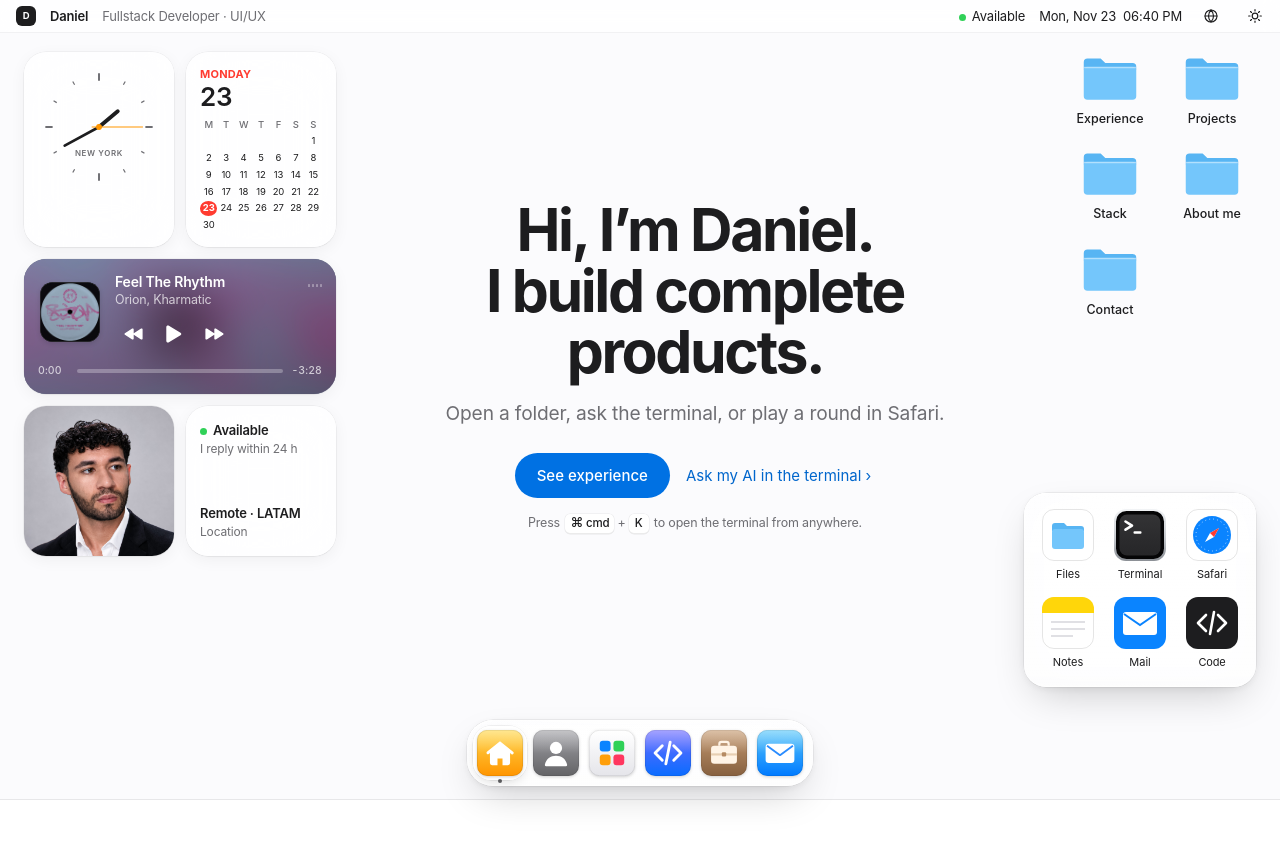
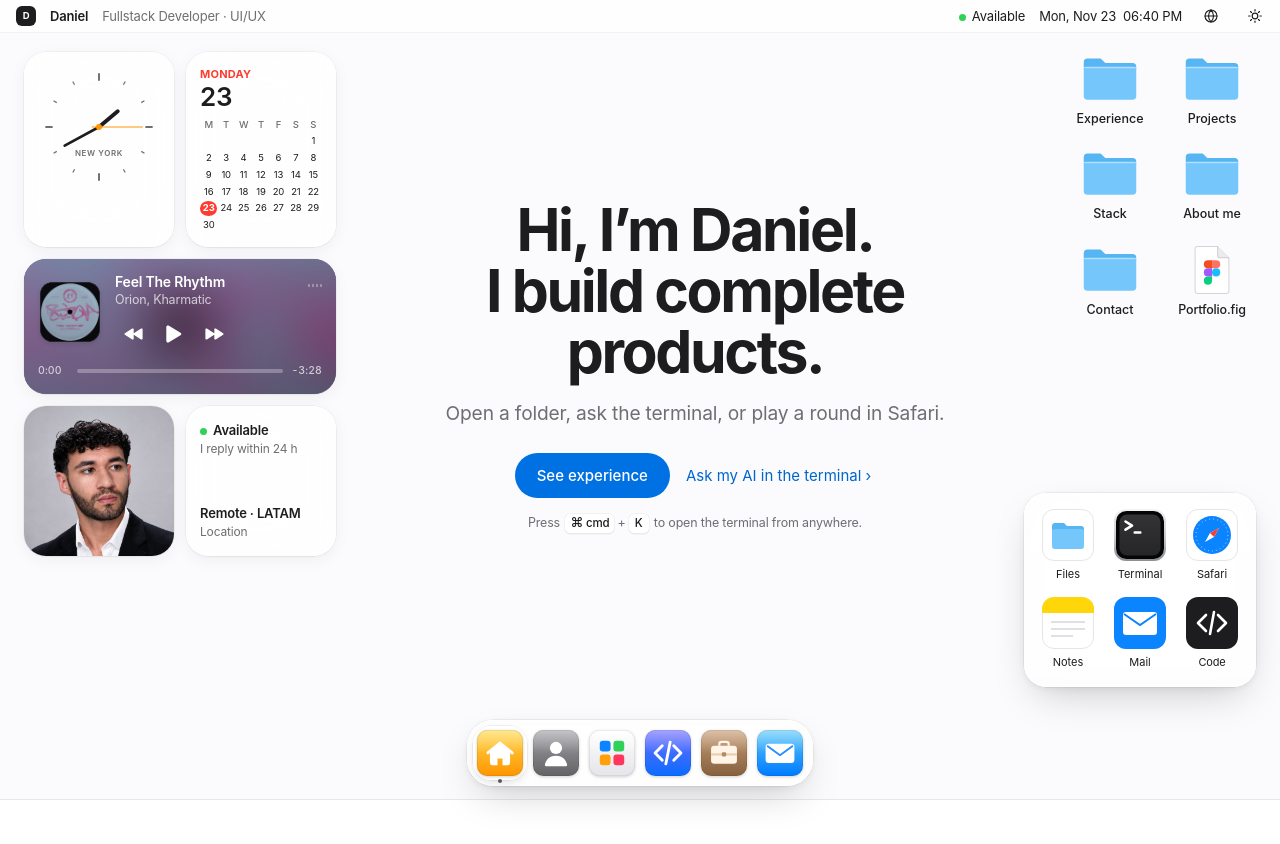
Before and after one commit to daswitez/daniel-portfolio-web, a Next.js app: page /en in a window 1280 px wide. Shown: the top 844 px of the page. Built offline with nearby package versions, Linux system fonts and the light colour scheme.

Commit message:
Add Figma file support: create FigmaFileIcon component and integrate into DesktopIcons; update profile with Figma URL and translations

```diff
--- a/src/components/desktop/Desktop.module.css
+++ b/src/components/desktop/Desktop.module.css
@@ -140,6 +140,12 @@
   height: 50px;
 }
 
+/* The .fig file is a link; it should look like the folders next to it. */
+a.icon {
+  color: inherit;
+  text-decoration: none;
+}
+
 .icon:hover {
   background: var(--line);
 }
--- a/src/components/desktop/DesktopIcons.tsx
+++ b/src/components/desktop/DesktopIcons.tsx
@@ -1,5 +1,6 @@
 "use client";
 
+import { FigmaFileIcon } from "@/components/icons/FigmaFileIcon";
 import { FolderIcon } from "@/components/icons/FolderIcon";
 import {
   useWindowActions,
@@ -24,7 +25,31 @@ export function DesktopIcons() {
           selected={folder.id === selectedFolder}
         />
       ))}
+      <FigmaFile />
     </nav>
+  );
+}
+
+/** The portfolio's own design file: opens the Figma Community post in a new tab. */
+function FigmaFile() {
+  const { deskRef } = useWindowActions();
+  const onDragStart = useDesktopDrag<HTMLAnchorElement>(deskRef);
+  const { t, profile } = useI18n();
+
+  return (
+    <a
+      className={cn("desk-item", styles.icon)}
+      href={profile.figmaUrl}
+      target="_blank"
+      rel="noopener"
+      title={t.desktop.figmaOpen}
+      aria-label={t.desktop.figmaOpen}
+      draggable={false}
+      onPointerDown={onDragStart}
+    >
+      <FigmaFileIcon />
+      <span>{t.desktop.figmaFile}</span>
+    </a>
   );
 }
 
--- /dev/null
+++ b/src/components/icons/FigmaFileIcon.tsx
@@ -0,0 +1,27 @@
+import type { SVGProps } from "react";
+
+/** A .fig document (white page, folded corner) with the Figma logo, sized like FolderIcon. */
+export function FigmaFileIcon(props: SVGProps<SVGSVGElement>) {
+  return (
+    <svg viewBox="0 0 64 52" aria-hidden="true" {...props}>
+      <path
+        d="M16 1h22l12 12v36a2 2 0 0 1-2 2H16a2 2 0 0 1-2-2V3a2 2 0 0 1 2-2z"
+        fill="#fff"
+        stroke="rgba(0,0,0,.18)"
+      />
+      <path
+        d="M38 1v10a2 2 0 0 0 2 2h10"
+        fill="#ececf0"
+        stroke="rgba(0,0,0,.18)"
+        strokeLinejoin="round"
+      />
+      <g transform="translate(23.3 15.5) scale(0.46)">
+        <path d="M19 0H9.5a9.5 9.5 0 0 0 0 19H19z" fill="#F24E1E" />
+        <path d="M19 0h9.5a9.5 9.5 0 0 1 0 19H19z" fill="#FF7262" />
+        <path d="M9.5 19a9.5 9.5 0 0 0 0 19H19V19z" fill="#A259FF" />
+        <circle cx="28.5" cy="28.5" r="9.5" fill="#1ABCFE" />
+        <path d="M9.5 38a9.5 9.5 0 1 0 9.5 9.5V38z" fill="#0ACF83" />
+      </g>
+    </svg>
+  );
+}
--- a/src/content/profile/base.ts
+++ b/src/content/profile/base.ts
@@ -16,6 +16,8 @@ export const identity = {
   photo: { src: "/img/daniel.jpg", width: 1024, height: 1536 },
   email: "danielmercadosubirana@gmail.com",
   repoUrl: "https://github.com/daswitez/daniel-portfolio-web",
+  figmaUrl:
+    "https://www.figma.com/community/file/1706822224086220281/portfolio-macos-style",
   links: [
     {
       label: "GitHub",
--- a/src/i18n/dictionaries/en.ts
+++ b/src/i18n/dictionaries/en.ts
@@ -151,6 +151,8 @@ export const en: Dictionary = {
     folders: "Folders",
     apps: "Applications",
     widgets: "Widgets",
+    figmaFile: "Portfolio.fig",
+    figmaOpen: "Open this portfolio's design on Figma (new tab)",
     appNames: {
       files: "Files",
       terminal: "Terminal",
--- a/src/i18n/dictionaries/es.ts
+++ b/src/i18n/dictionaries/es.ts
@@ -153,6 +153,8 @@ export const es = {
     folders: "Carpetas",
     apps: "Aplicaciones",
     widgets: "Widgets",
+    figmaFile: "Portfolio.fig",
+    figmaOpen: "Abrir el diseño de este portafolio en Figma (nueva pestaña)",
     appNames: {
       files: "Archivos",
       terminal: "Terminal",
--- a/src/i18n/dictionaries/pt.ts
+++ b/src/i18n/dictionaries/pt.ts
@@ -155,6 +155,8 @@ export const pt: Dictionary = {
     folders: "Pastas",
     apps: "Aplicativos",
     widgets: "Widgets",
+    figmaFile: "Portfolio.fig",
+    figmaOpen: "Abrir o design deste portfólio no Figma (nova aba)",
     appNames: {
       files: "Arquivos",
       terminal: "Terminal",
--- a/src/types/profile.ts
+++ b/src/types/profile.ts
@@ -64,4 +64,6 @@ export interface Profile {
   links: SocialLink[];
   /** This portfolio's source code (opened by the "Code" app on the desk). */
   repoUrl: string;
+  /** This portfolio's design file on Figma Community (the .fig icon on the desk). */
+  figmaUrl: string;
 }
```
